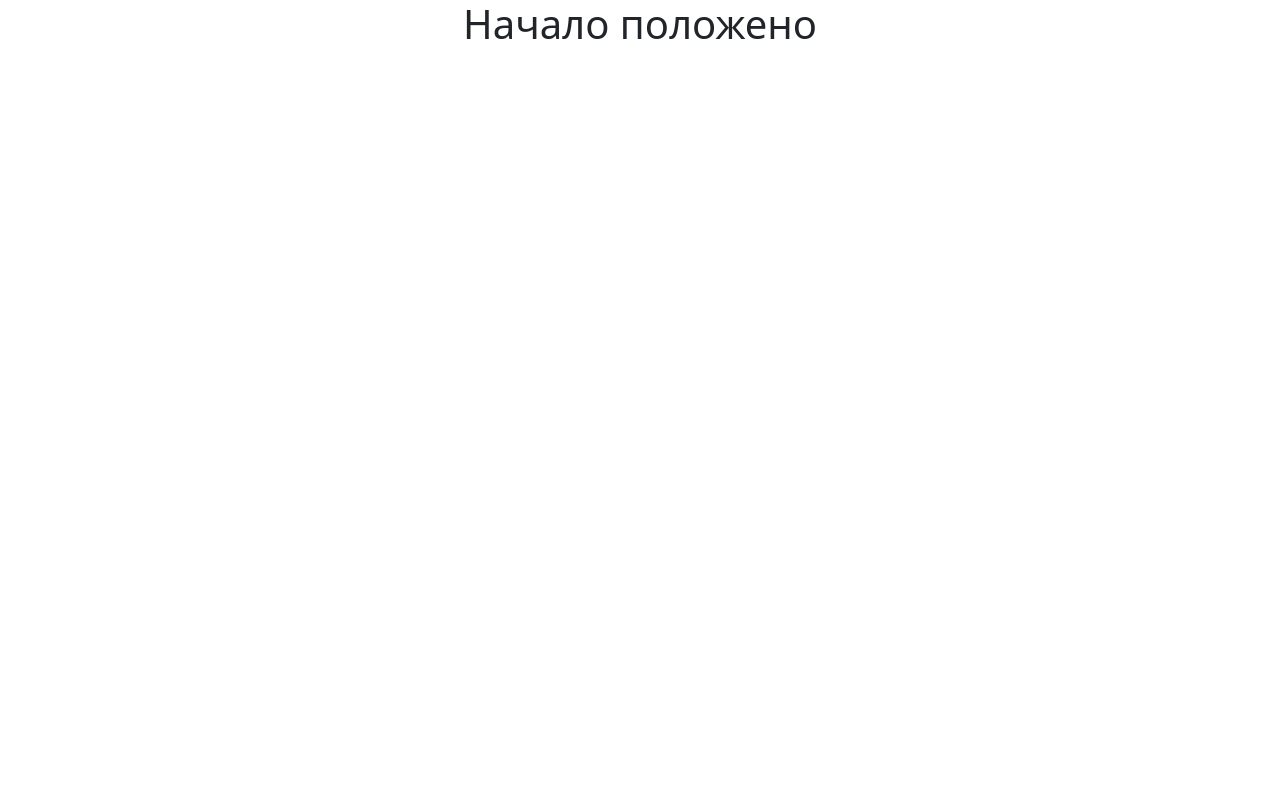
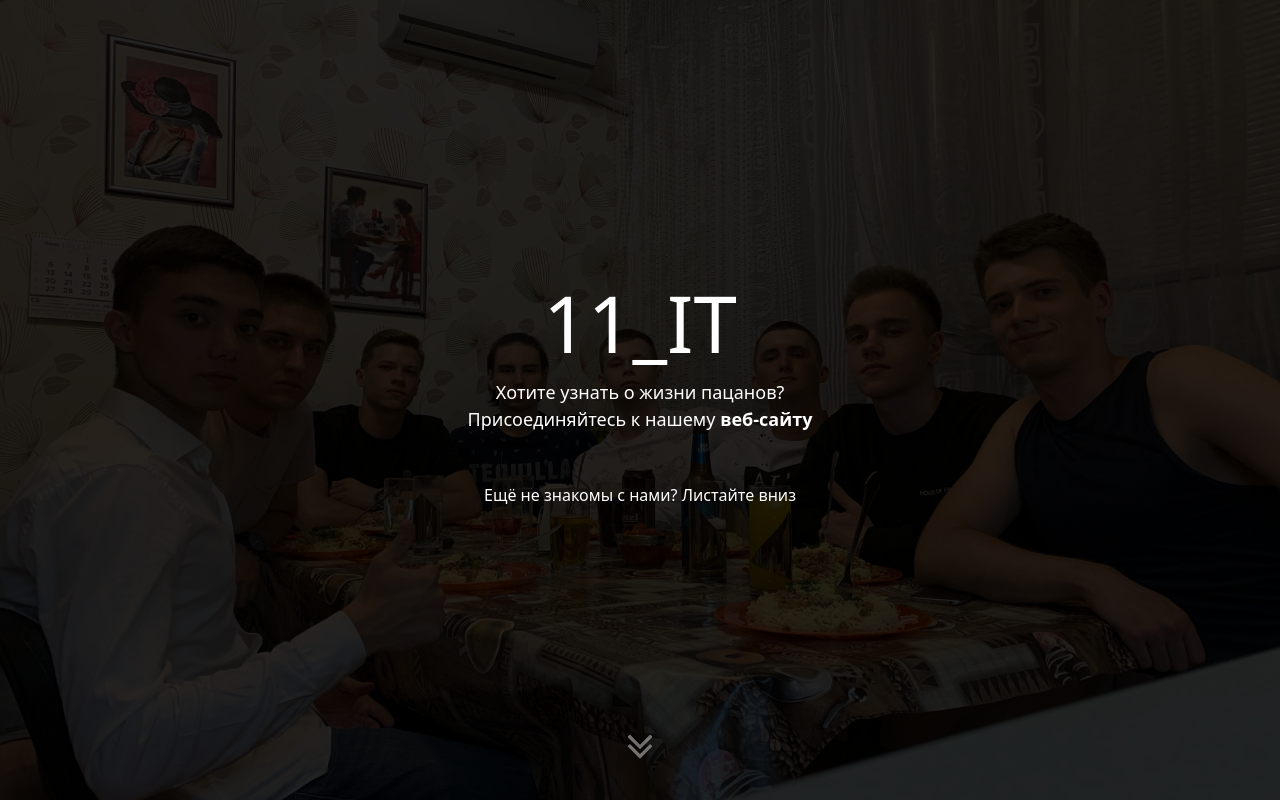
Before and after one commit to TekkenThug/11ITWebSite, a website: page app/index.html in a window 1280 px wide. Drawn offline with Linux system fonts and the light colour scheme.

Commit message:
added header (draft version)

```diff
--- a/app/index.html
+++ b/app/index.html
@@ -13,12 +13,20 @@
     <link rel="stylesheet" href="css/style.min.css">
 </head>
 <body>
-    <div class="container">
-        <div class="row">
-            <div class="col-md-12">
-                <h1 class="text-center">Начало положено</h1>
+    <header class="header">
+        <div class="container">
+            <div class="row">
+                <div class="col-xl-10 m-auto text-center">
+                    <div class="header__content">
+                        <h1 class="header__title">11_IT</h1>
+                        <p class="header__goto">Хотите узнать о жизни пацанов? <br> Присоединяйтесь к нашему <a href="#">веб-сайту</a></p>
+                    </div>
+                    <p class="header__welcome">Ещё не знакомы с нами? Листайте вниз</p>
+                    <a href="#" class="down-page"></a>
+                </div>
             </div>
         </div>
+    </header>
 
     <script src="js/main.min.js"></script>
     <script src="js/bootstrap.min.js"></script>
--- /dev/null
+++ b/app/scss/modules/_animations.scss
@@ -0,0 +1,11 @@
+@keyframes slideArrow {
+  0% {
+    opacity: 1;
+    bottom: 30px;
+  }
+
+  100% {
+    opacity: 0;
+    bottom: 10px;
+  }
+}
--- /dev/null
+++ b/app/scss/modules/_functions.scss
@@ -0,0 +1,3 @@
+@mixin trans($time) {
+  transition: all $time ease;
+}
--- /dev/null
+++ b/app/scss/modules/_global.scss
@@ -0,0 +1,3 @@
+body {
+  color: #fff;
+}
--- a/app/scss/style.scss
+++ b/app/scss/style.scss
@@ -0,0 +1,60 @@
+@import "modules/animations.scss";
+@import "modules/functions.scss";
+@import "modules/global.scss";
+
+/* First Page Header */
+.header {
+  background-image: url('../images/promo/promo-header.jpg');
+  background-size: cover;
+  background-repeat: no-repeat;
+  background-position: center;
+  position: relative;
+  height: 100vh;
+  display: flex;
+  justify-content: center;
+  align-items: center;
+  > * {
+    z-index: 10;
+  }
+  &::before {
+    content: "";
+    position: absolute;
+    z-index: 0;
+    top: 0;
+    left: 0;
+    width: 100%;
+    height: 100%;
+    background-color: rgba(#000, .85);
+  }
+  &__title {
+    font-size: 78px;
+  }
+  &__goto {
+    font-size: 18px;
+    margin-bottom: 50px;
+    a {
+      color: inherit;
+      font-weight: 600;
+      text-decoration: none;
+      border-bottom: 1px solid transparent;
+      padding-bottom: 4px;
+      @include trans(0.2s);
+      &:hover {
+        border-bottom-color:red;
+      }
+    }
+  }
+  .down-page {
+    width: 50px;
+    height: 70px;
+    position: absolute;
+    bottom: 30px;
+    left: 50%;
+    transform: translateX(-50%);
+    background-image: url('../images/promo/icons/arrow-down.svg');
+    background-size: contain;
+    background-position: center;
+    background-repeat: no-repeat;
+    animation: slideArrow 1.5s infinite;
+  }
+}
```
Also changed, not shown: app/css/style.min.css, app/images/promo/icons/arrow-down.svg (added), app/images/promo/promo-header.jpg (added).
